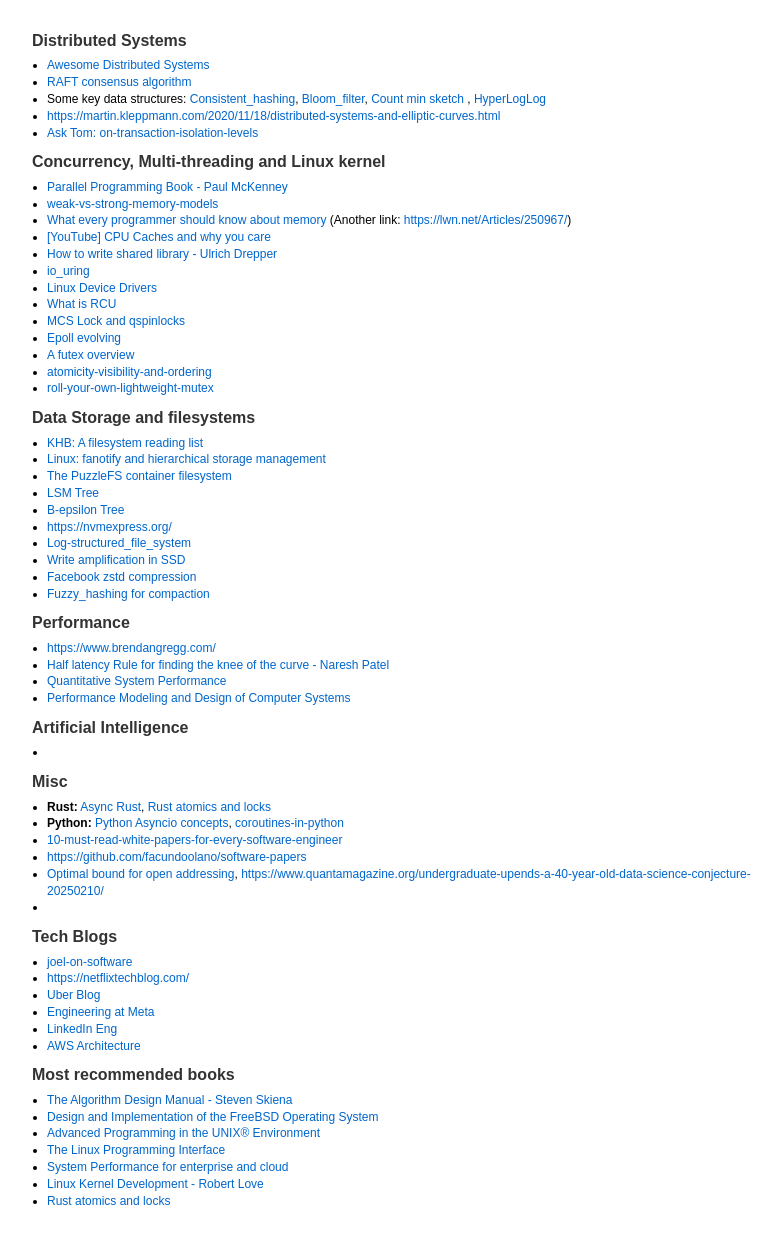
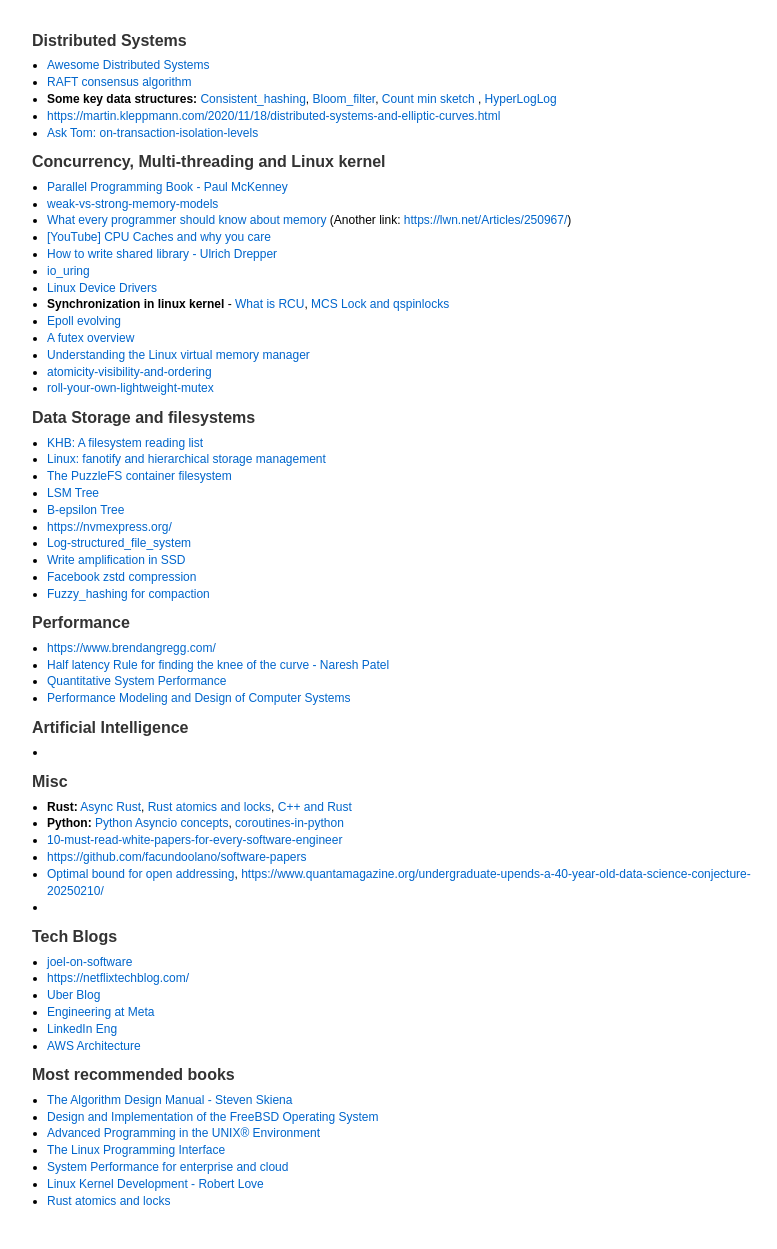
Before and after one commit to niraj17/niraj17.github.io, a Jekyll site: the page info/tech.html, which Jekyll copies as it is, in a window 1280 px wide. Shown: the whole page, without its empty margins (223-1000 px from the left). Built offline with Jekyll 4.4.1, drawn with Linux system fonts in a browser that asks for light colours.

Commit message:
Update tech.html

```diff
--- a/info/tech.html
+++ b/info/tech.html
@@ -98,7 +98,7 @@
       <ul>
           <li> <a href=https://github.com/theanalyst/awesome-distributed-systems?tab=readme-ov-file>Awesome Distributed Systems</a>
           <li> <a href=https://raft.github.io/>RAFT consensus algorithm</a>
-          <li> Some key data structures: <a href=https://en.wikipedia.org/wiki/Consistent_hashing>Consistent_hashing</a>, <a href=https://en.wikipedia.org/wiki/Bloom_filter>Bloom_filter</a>, <a href=https://en.wikipedia.org/wiki/Count%E2%80%93min_sketch>Count min sketch</a> , <a href=https://en.wikipedia.org/wiki/HyperLogLog>HyperLogLog</a>
+          <li> <b>Some key data structures:</b> <a href=https://en.wikipedia.org/wiki/Consistent_hashing>Consistent_hashing</a>, <a href=https://en.wikipedia.org/wiki/Bloom_filter>Bloom_filter</a>, <a href=https://en.wikipedia.org/wiki/Count%E2%80%93min_sketch>Count min sketch</a> , <a href=https://en.wikipedia.org/wiki/HyperLogLog>HyperLogLog</a>
           <li> <a href=https://martin.kleppmann.com/2020/11/18/distributed-systems-and-elliptic-curves.html>https://martin.kleppmann.com/2020/11/18/distributed-systems-and-elliptic-curves.html</a>
           <li> <a href=https://asktom.oracle.com/Misc/oramag/on-transaction-isolation-levels.html>Ask Tom: on-transaction-isolation-levels</a>
 
@@ -116,10 +116,10 @@
            <li> <a href=https://www.akkadia.org/drepper/dsohowto.pdf>How to write shared library - Ulrich Drepper</a>
            <li> <a href=https://developers.redhat.com/articles/2023/04/12/why-you-should-use-iouring-network-io> io_uring </a>
            <li> <a href=https://lwn.net/Kernel/LDD3/>Linux Device Drivers</a>
-           <li> <a href=https://www.kernel.org/doc/html/next/RCU/whatisRCU.html>What is RCU</a>
-	   <li> <a href=https://lwn.net/Articles/590243/>MCS Lock and qspinlocks</a>
+           <li> <b> Synchronization in linux kernel</b> - <a href=https://www.kernel.org/doc/html/next/RCU/whatisRCU.html>What is RCU</a>, <a href=https://lwn.net/Articles/590243/>MCS Lock and qspinlocks</a>
 	   <li> <a href=https://lwn.net/Articles/633422/>Epoll evolving</a>
            <li> <a href=https://lwn.net/Articles/360699/>A futex overview</a>
+           <li> <a href=https://www.kernel.org/doc/gorman/>Understanding the Linux virtual memory manager</a>
            <li> <a href=https://jeremymanson.blogspot.com/2007/08/atomicity-visibility-and-ordering.html>atomicity-visibility-and-ordering</a>
            <li> <a href=https://preshing.com/20120226/roll-your-own-lightweight-mutex/>roll-your-own-lightweight-mutex</a>
      </ul>
@@ -161,7 +161,7 @@
      <div class="section">
       <h2>Misc</h2>
      <ul>
-        <li><b>Rust:</b> <a href=https://rust-lang.github.io/async-book/>Async Rust</a>, <a href=https://marabos.nl/atomics/>Rust atomics and locks</a>
+        <li><b>Rust:</b> <a href=https://rust-lang.github.io/async-book/>Async Rust</a>, <a href=https://marabos.nl/atomics/>Rust atomics and locks</a>, <a href=https://www.tangramvision.com/blog/c-rust-interior-mutability-moving-and-ownership>C++ and Rust</a>
         <li><b>Python:</b> <a href=https://docs.python.org/3/howto/a-conceptual-overview-of-asyncio.html>Python Asyncio concepts</a>, <a href=https://albatross.hashnode.dev/coroutines-in-python>coroutines-in-python</a>
 	<li><a href=https://devcookies.medium.com/10-must-read-white-papers-for-every-software-engineer-a205f1eba82b>10-must-read-white-papers-for-every-software-engineer</a>
         <li><a href=https://github.com/facundoolano/software-papers>https://github.com/facundoolano/software-papers</a>
```
